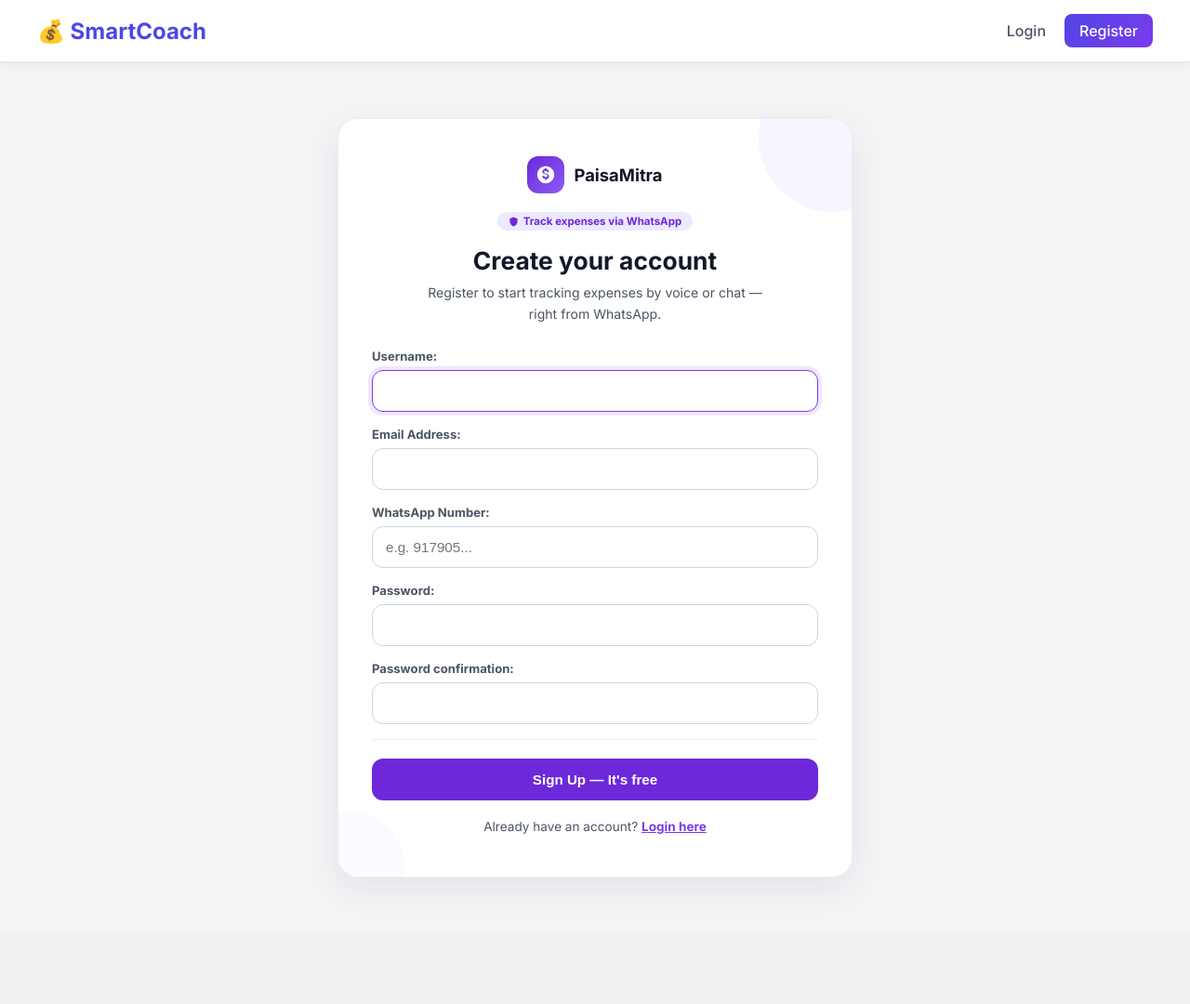
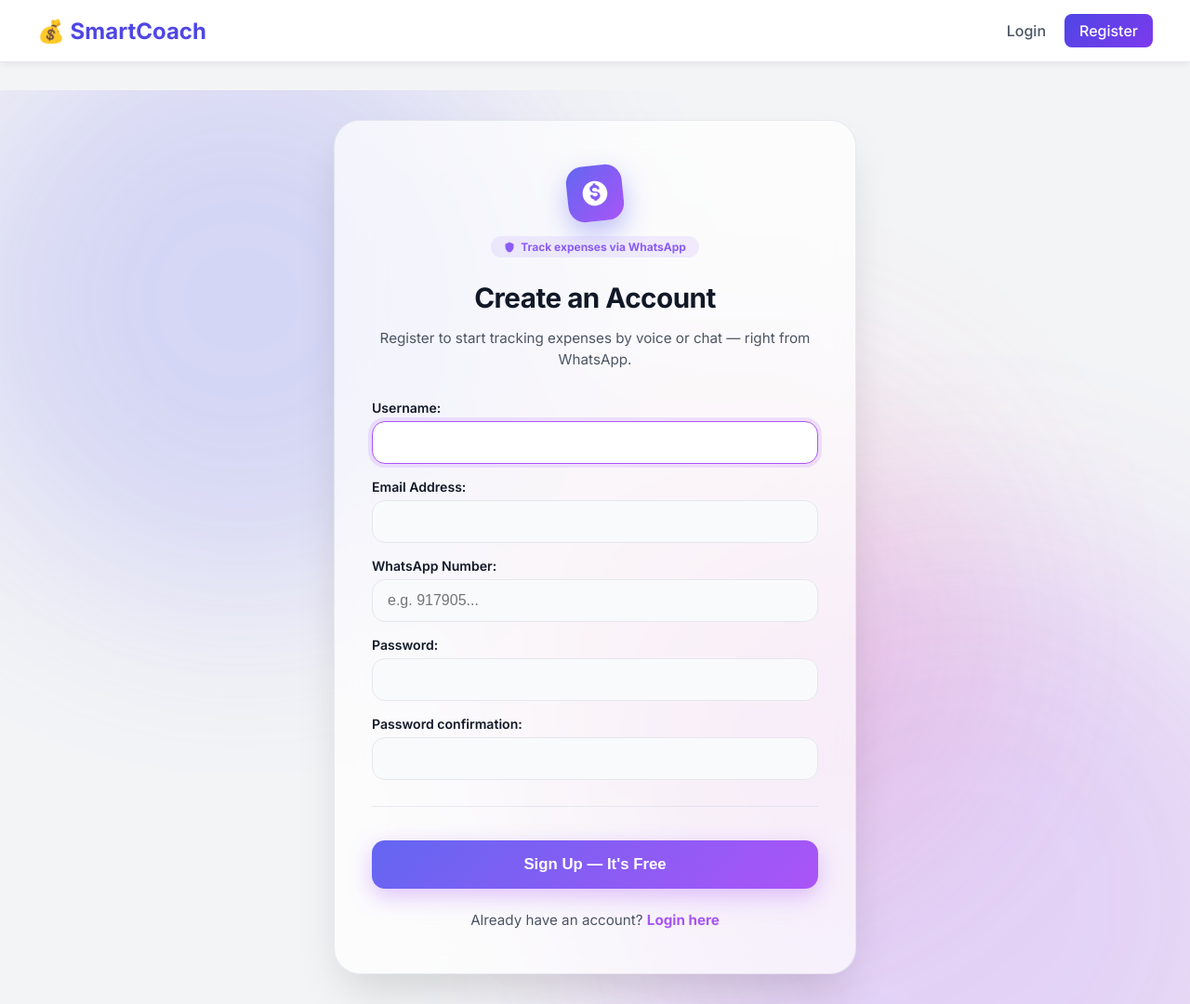
Before and after one commit to ajay160380/smart-expense-coach, a Django app: page /register/ in a window 1280 px wide. Shown: the whole page at 93% size. Before the commit the page ends 943 px from the top, so only its background shows below. Run offline with Django 5.2, Linux system fonts and the light colour scheme; some libraries are stand-ins or nearby versions.

Commit message:
Update register.html

```diff
--- a/tracker/templates/tracker/register.html
+++ b/tracker/templates/tracker/register.html
@@ -1,124 +1,172 @@
 {% extends 'tracker/base.html' %}
 {% block extra_css %}
 <style>
-.auth-wrap {
-  animation: rise .5s cubic-bezier(.22,.68,0,1.2) both;
-}
-@keyframes rise {
-  from { opacity: 0; transform: translateY(24px); }
-  to   { opacity: 1; transform: translateY(0); }
+/* Override default container constraints for a full immersive experience */
+.container { max-width: 100% !important; padding: 0 !important; }
+body { overflow-x: hidden; }
+
+.auth-wrapper {
+  position: relative;
+  min-height: calc(100vh - 75px); /* Subtract navbar height */
+  display: flex;
+  align-items: center;
+  justify-content: center;
+  padding: 2rem;
+  background: transparent;
+  overflow: hidden;
 }
 
-.auth-container {
-  max-width: 480px;
-  margin: 60px auto;
-  background: var(--card-bg);
-  padding: 40px 36px 32px;
-  border-radius: 22px;
-  border: 1px solid rgba(148,163,184,.18);
-  box-shadow: 0 12px 36px rgba(15,23,42,.07);
-  position: relative;
-  overflow: hidden;
-}
-.auth-container::before {
-  content: '';
+/* Vibrant Animated Background Elements */
+.ambient-light {
   position: absolute;
-  top: -60px; right: -60px;
-  width: 160px; height: 160px;
   border-radius: 50%;
-  background: #EDE9FE;
-  opacity: .45;
+  filter: blur(100px);
+  z-index: 0;
+  opacity: 0.6;
+  animation: float 12s infinite alternate ease-in-out;
   pointer-events: none;
 }
-.auth-container::after {
-  content: '';
-  position: absolute;
-  bottom: -40px; left: -40px;
-  width: 110px; height: 110px;
-  border-radius: 50%;
-  background: #EDE9FE;
-  opacity: .25;
-  pointer-events: none;
+.light-1 {
+  top: -10%; left: -5%; width: 50vw; height: 50vw; max-width: 600px; max-height: 600px;
+  background: rgba(99, 102, 241, 0.35);
+  animation-delay: 0s;
+}
+.light-2 {
+  bottom: -20%; right: -5%; width: 60vw; height: 60vw; max-width: 700px; max-height: 700px;
+  background: rgba(168, 85, 247, 0.35);
+  animation-delay: -5s;
+}
+.light-3 {
+  top: 30%; left: 40%; width: 40vw; height: 40vw; max-width: 500px; max-height: 500px;
+  background: rgba(236, 72, 153, 0.25);
+  animation-delay: -2s;
+  transform: translateX(-50%);
 }
 
-.auth-logo {
+@keyframes float {
+  0% { transform: translate(0, 0) scale(1); }
+  100% { transform: translate(40px, 40px) scale(1.1); }
+}
+
+/* Premium Glassmorphic Card */
+.glass-card {
+  position: relative;
+  width: 100%;
+  max-width: 480px;
+  background: var(--card-bg);
+  background-color: rgba(var(--card-bg-rgb, 255, 255, 255), 0.7); /* fallback */
+  backdrop-filter: blur(24px);
+  -webkit-backdrop-filter: blur(24px);
+  border: 1px solid rgba(148, 163, 184, 0.2);
+  border-radius: 28px;
+  padding: 48px 40px;
+  z-index: 1;
+  box-shadow: 0 25px 50px -12px rgba(0, 0, 0, 0.15);
+  animation: slideUp 0.8s cubic-bezier(0.16, 1, 0.3, 1) both;
+}
+
+[data-theme="dark"] .glass-card {
+  background-color: rgba(30, 41, 59, 0.65);
+  border: 1px solid rgba(255, 255, 255, 0.1);
+  box-shadow: 0 25px 50px -12px rgba(0, 0, 0, 0.5);
+}
+
+@keyframes slideUp {
+  from { opacity: 0; transform: translateY(30px); }
+  to { opacity: 1; transform: translateY(0); }
+}
+
+.auth-header {
+  text-align: center;
+  margin-bottom: 32px;
+}
+.auth-icon {
+  width: 60px;
+  height: 60px;
+  margin: 0 auto 16px;
+  background: linear-gradient(135deg, #6366f1, #a855f7);
+  border-radius: 18px;
   display: flex;
   align-items: center;
-  gap: 10px;
   justify-content: center;
-  margin-bottom: 20px;
+  box-shadow: 0 12px 28px rgba(99, 102, 241, 0.4);
+  transform: rotate(-6deg);
+  transition: transform 0.4s cubic-bezier(0.34, 1.56, 0.64, 1);
 }
-.auth-logo-icon {
-  width: 40px; height: 40px;
-  border-radius: 12px;
-  background: linear-gradient(135deg, #6D28D9, #8B5CF6);
-  display: flex; align-items: center; justify-content: center;
-}
-.auth-logo-icon svg { width: 22px; height: 22px; fill: white; }
-.auth-logo-text { font-size: 1.15rem; font-weight: 700; color: var(--text-main); }
+.glass-card:hover .auth-icon { transform: rotate(0deg) scale(1.08); }
+.auth-icon svg { width: 32px; height: 32px; fill: #fff; }
 
 .auth-badge {
-  display: flex; align-items: center; gap: 5px;
+  display: flex; align-items: center; gap: 6px;
   justify-content: center; width: fit-content;
-  margin: 0 auto 16px;
-  background: #EDE9FE; color: #6D28D9;
-  font-size: .72rem; font-weight: 700;
-  padding: 3px 12px; border-radius: 20px;
+  margin: 0 auto 12px;
+  background: rgba(139, 92, 246, 0.1); color: #8b5cf6;
+  font-size: 0.75rem; font-weight: 700;
+  padding: 4px 14px; border-radius: 24px;
+}
+[data-theme="dark"] .auth-badge { background: rgba(139, 92, 246, 0.2); color: #c4b5fd; }
+
+.auth-title {
+  font-size: 1.85rem;
+  font-weight: 800;
+  color: var(--text-main);
+  margin-bottom: 8px;
+  letter-spacing: -0.5px;
+}
+.auth-subtitle {
+  color: var(--text-secondary);
+  font-size: 0.95rem;
+  line-height: 1.5;
 }
 
-.auth-container h2 {
-  text-align: center;
-  margin: 0 0 8px;
-  color: var(--text-main);
-  font-size: 1.65rem;
+/* Modern Form Elements */
+.django-form {
+  display: flex;
+  flex-direction: column;
+  gap: 16px;
 }
-.auth-container p.subtitle {
-  text-align: center;
-  margin: 0 auto 26px;
-  color: var(--text-secondary);
-  font-size: .88rem;
-  line-height: 1.6;
-  max-width: 360px;
+.django-form p {
+  margin: 0;
+  position: relative;
+  animation: fadeIn 0.5s ease both;
+}
+.django-form p:nth-child(1) { animation-delay: 0.1s; }
+.django-form p:nth-child(2) { animation-delay: 0.15s; }
+.django-form p:nth-child(3) { animation-delay: 0.2s; }
+.django-form p:nth-child(4) { animation-delay: 0.25s; }
+.django-form p:nth-child(5) { animation-delay: 0.3s; }
+
+@keyframes fadeIn {
+  from { opacity: 0; transform: translateY(10px); }
+  to { opacity: 1; transform: translateY(0); }
 }
 
-/* Staggered field animations */
-.django-form p {
-  display: flex;
-  flex-direction: column;
-  margin-bottom: 16px;
-  animation: rise .45s cubic-bezier(.22,.68,0,1.2) both;
-}
-.django-form p:nth-child(1) { animation-delay: .08s; }
-.django-form p:nth-child(2) { animation-delay: .13s; }
-.django-form p:nth-child(3) { animation-delay: .18s; }
-.django-form p:nth-child(4) { animation-delay: .23s; }
-.django-form p:nth-child(5) { animation-delay: .28s; }
-
 .django-form label {
-  font-weight: 700;
-  color: var(--text-secondary);
-  margin-bottom: 7px;
-  font-size: .82rem;
+  display: block;
+  font-size: 0.88rem;
+  font-weight: 600;
+  color: var(--text-main);
+  margin-bottom: 6px;
 }
 .django-form input {
-  padding: 13px 14px;
-  border: 1px solid #CBD5E1;
-  border-radius: 12px;
   width: 100%;
-  background: var(--bg);
+  padding: 13px 16px;
+  background: var(--item-bg);
+  border: 1px solid var(--border-color);
+  border-radius: 14px;
   color: var(--text-main);
-  font-size: .95rem;
-  transition: border-color .18s, box-shadow .18s, background .18s;
+  font-size: 1rem;
+  transition: all 0.3s ease;
   box-sizing: border-box;
 }
 .django-form input:focus {
   outline: none;
-  border-color: #7C3AED;
-  box-shadow: 0 0 0 4px rgba(124,58,237,.12);
+  border-color: #a855f7;
+  box-shadow: 0 0 0 4px rgba(168, 85, 247, 0.15);
   background: var(--card-bg);
 }
 .django-form .helptext, .django-form ul {
-  font-size: .75rem;
+  font-size: 0.75rem;
   color: #64748B;
   margin: 5px 0 0;
   padding-left: 16px;
@@ -126,95 +174,102 @@
 
 .auth-divider {
   height: 1px;
-  background: rgba(148,163,184,.2);
-  margin: 8px 0 20px;
+  background: rgba(148, 163, 184, 0.2);
+  margin: 12px 0 20px;
 }
 
 .submit-btn {
   width: 100%;
-  background: #6D28D9;
-  color: white;
+  padding: 16px;
+  background: linear-gradient(135deg, #6366f1, #a855f7, #ec4899);
+  background-size: 200% auto;
+  color: #fff;
   border: none;
-  padding: 14px;
-  font-size: .95rem;
+  border-radius: 14px;
+  font-size: 1.05rem;
   font-weight: 700;
-  border-radius: 12px;
   cursor: pointer;
+  transition: all 0.3s ease;
+  box-shadow: 0 8px 24px rgba(168, 85, 247, 0.35);
   position: relative;
   overflow: hidden;
-  transition: background .18s, transform .15s;
-  animation: rise .45s .3s cubic-bezier(.22,.68,0,1.2) both;
 }
-.submit-btn:hover { background: #7C3AED; transform: translateY(-1px); }
-.submit-btn:active { transform: scale(.98); }
-.submit-btn .ripple {
-  position: absolute;
-  border-radius: 50%;
-  background: rgba(255,255,255,.25);
-  transform: scale(0);
-  animation: rip .5s linear;
-  pointer-events: none;
+.submit-btn:hover {
+  background-position: right center;
+  transform: translateY(-2px);
+  box-shadow: 0 12px 30px rgba(168, 85, 247, 0.45);
 }
-@keyframes rip { to { transform: scale(4); opacity: 0; } }
+.submit-btn:active { transform: translateY(0); }
 
-.auth-link {
-  display: block;
+.auth-footer {
   text-align: center;
-  margin-top: 20px;
+  margin-top: 24px;
+  font-size: 0.95rem;
   color: var(--text-secondary);
+}
+.auth-footer a {
+  color: #a855f7;
+  font-weight: 700;
   text-decoration: none;
-  font-size: .85rem;
+  transition: color 0.2s;
 }
-.auth-link a { color: #7C3AED; font-weight: 700; }
-.auth-link a:hover { text-decoration: underline; }
+.auth-footer a:hover { color: #9333ea; text-decoration: underline; }
 
-/* 🚨 Error & Success Boxes styling */
+/* Alert Boxes */
 .alert-box {
-    padding: 12px 16px;
-    border-radius: 8px;
+  padding: 14px 18px;
+  border-radius: 12px;
   margin-bottom: 20px;
-    font-size: 0.85rem;
-    animation: rise .3s cubic-bezier(.22,.68,0,1.2) both;
+  font-size: 0.9rem;
+  animation: fadeIn 0.4s ease both;
 }
 .alert-error {
-    background: #FEF2F2;
+  background: rgba(254, 242, 242, 0.9);
   border-left: 4px solid #EF4444;
   color: #991B1B;
 }
-.alert-error h3 { margin: 0 0 5px 0; font-size: 0.9rem; font-weight: 700; }
-.alert-error ul { margin: 0; padding-left: 20px; color: #B91C1C; }
+[data-theme="dark"] .alert-error {
+  background: rgba(127, 29, 29, 0.2);
+  color: #FCA5A5;
+}
+.alert-error h3 { margin: 0 0 8px 0; font-size: 0.95rem; font-weight: 700; }
+.alert-error ul { margin: 0; padding-left: 20px; }
 .alert-success {
-    background: #ECFDF5;
+  background: rgba(236, 253, 245, 0.9);
   border-left: 4px solid #10B981;
   color: #065F46;
   font-weight: 600;
+}
+[data-theme="dark"] .alert-success {
+  background: rgba(6, 78, 59, 0.2);
+  color: #6EE7B7;
 }
 </style>
 {% endblock %}
 
 {% block content %}
-<div class="auth-wrap">
-<div class="auth-container">
+<div class="auth-wrapper">
+  <!-- Dynamic Ambient Lights -->
+  <div class="ambient-light light-1"></div>
+  <div class="ambient-light light-2"></div>
+  <div class="ambient-light light-3"></div>
 
-  <div class="auth-logo">
-    <div class="auth-logo-icon">
+  <div class="glass-card">
+    <div class="auth-header">
+      <div class="auth-icon">
         <svg viewBox="0 0 24 24"><path d="M12 2C6.48 2 2 6.48 2 12s4.48 10 10 10 10-4.48 10-10S17.52 2 12 2zm1 14.93V18h-2v-1.07C9.35 16.56 8 15.3 8 13h2c0 1.1.9 1.5 2 1.5s2-.4 2-1.5c0-.64-.35-1.5-2-1.5-2.1 0-4-1.12-4-3.5C8 6.7 9.35 5.44 11 5.07V4h2v1.07c1.65.37 3 1.63 3 3.93h-2c0-1.1-.9-1.5-2-1.5s-2 .4-2 1.5c0 .9.8 1.5 2 1.5 2.1 0 4 1.12 4 3.5 0 1.8-1.35 3.06-3 3.43z"/></svg>
       </div>
-    <span class="auth-logo-text">PaisaMitra</span>
-  </div>
-
       <div class="auth-badge">
-    <svg width="11" height="11" viewBox="0 0 24 24" fill="#6D28D9"><path d="M12 1L3 5v6c0 5.55 3.84 10.74 9 12 5.16-1.26 9-6.45 9-12V5l-9-4z"/></svg>
+        <svg width="12" height="12" viewBox="0 0 24 24" fill="currentColor"><path d="M12 1L3 5v6c0 5.55 3.84 10.74 9 12 5.16-1.26 9-6.45 9-12V5l-9-4z"/></svg>
         Track expenses via WhatsApp
       </div>
-
-  <h2>Create your account</h2>
-  <p class="subtitle">Register to start tracking expenses by voice or chat — right from WhatsApp.</p>
+      <h2 class="auth-title">Create an Account</h2>
+      <p class="auth-subtitle">Register to start tracking expenses by voice or chat — right from WhatsApp.</p>
+    </div>
 
     <form method="POST" class="django-form" autocomplete="off">
       {% csrf_token %}
 
-    <!-- 🚨 ALL ERRORS DISPLAY BOX -->
       {% if form.errors %}
           <div class="alert-box alert-error">
               <h3>⚠️ Registration failed:</h3>
@@ -231,7 +286,6 @@
           </div>
       {% endif %}
 
-    <!-- ✅ SUCCESS/GENERAL MESSAGES BOX -->
       {% if messages %}
           {% for message in messages %}
               <div class="alert-box {% if message.tags == 'error' %}alert-error{% else %}alert-success{% endif %}">
@@ -240,7 +294,6 @@
           {% endfor %}
       {% endif %}
 
-    <!-- Fields wrapped in <p> tag for CSS Animation -->
       <p>
         {{ form.username.label_tag }}
         {{ form.username }}
@@ -267,22 +320,12 @@
       </p>
 
       <div class="auth-divider"></div>
-    <button type="submit" class="submit-btn" id="submit-btn">Sign Up — It's free</button>
+      <button type="submit" class="submit-btn" id="submit-btn">Sign Up — It's Free</button>
     </form>
 
-  <p class="auth-link">Already have an account? <a href="{% url 'login' %}">Login here</a></p>
+    <div class="auth-footer">
+      Already have an account? <a href="{% url 'login' %}">Login here</a>
     </div>
   </div>
-
-<script>
-document.getElementById('submit-btn').addEventListener('click', function(e) {
-  const r = document.createElement('span');
-  const rect = this.getBoundingClientRect();
-  const size = Math.max(rect.width, rect.height);
-  r.className = 'ripple';
-  r.style.cssText = `width:${size}px;height:${size}px;left:${e.clientX-rect.left-size/2}px;top:${e.clientY-rect.top-size/2}px`;
-  this.appendChild(r);
-  setTimeout(() => r.remove(), 600);
-});
-</script>
+</div>
 {% endblock %}
```
Lines whose indentation alone changed are shown as unchanged.
